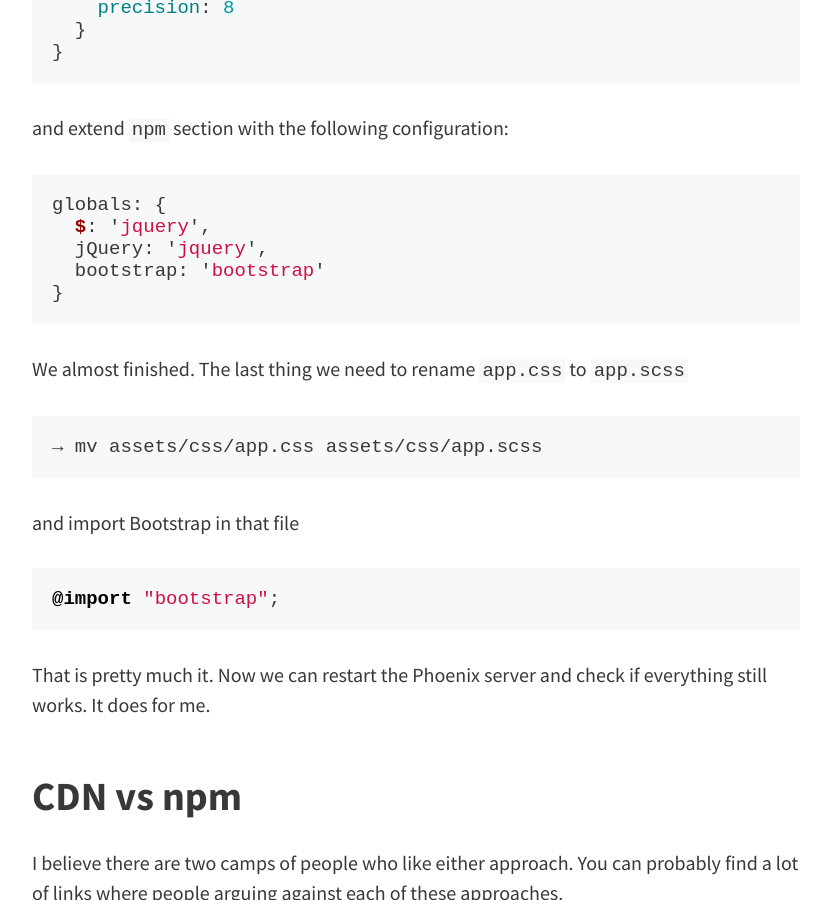
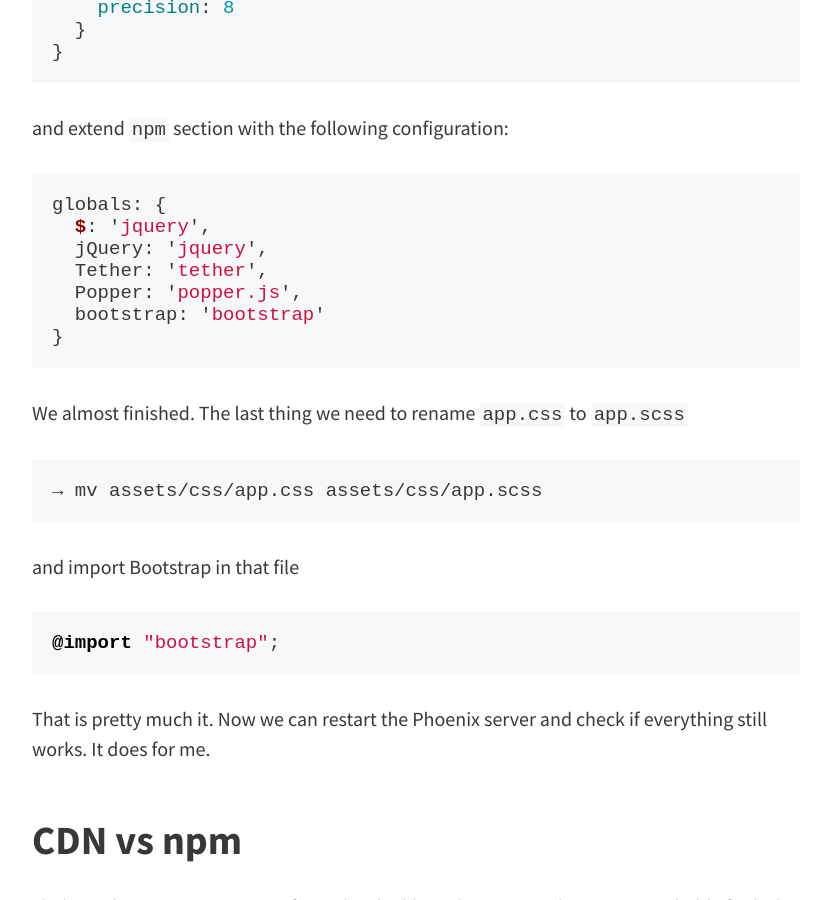
Before and after one commit to elfenlaid/ck3g.github.io, a Jekyll site: the page built from _posts/2018-02-11-how-to-use-bootstrap-4-with-phoenix.md, in a window 1280 px wide and 900 px high, scrolled down 8043 px. Shown: the whole window, without its empty margins (224-1053 px from the left). Built offline with Jekyll 4.4.1, drawn with Linux system fonts in a browser that asks for light colours; nearby versions of some CDN libraries; comment, search, counter and statistics services are not loaded.

Commit message:
Fix Bootstrap article. Add some globals for brunch config

````diff
--- a/_posts/2018-02-11-how-to-use-bootstrap-4-with-phoenix.md
+++ b/_posts/2018-02-11-how-to-use-bootstrap-4-with-phoenix.md
@@ -248,6 +248,8 @@ and extend `npm` section with the following configuration:
 globals: {
   $: 'jquery',
   jQuery: 'jquery',
+  Tether: 'tether',
+  Popper: 'popper.js',
   bootstrap: 'bootstrap'
 }
 ```
````
